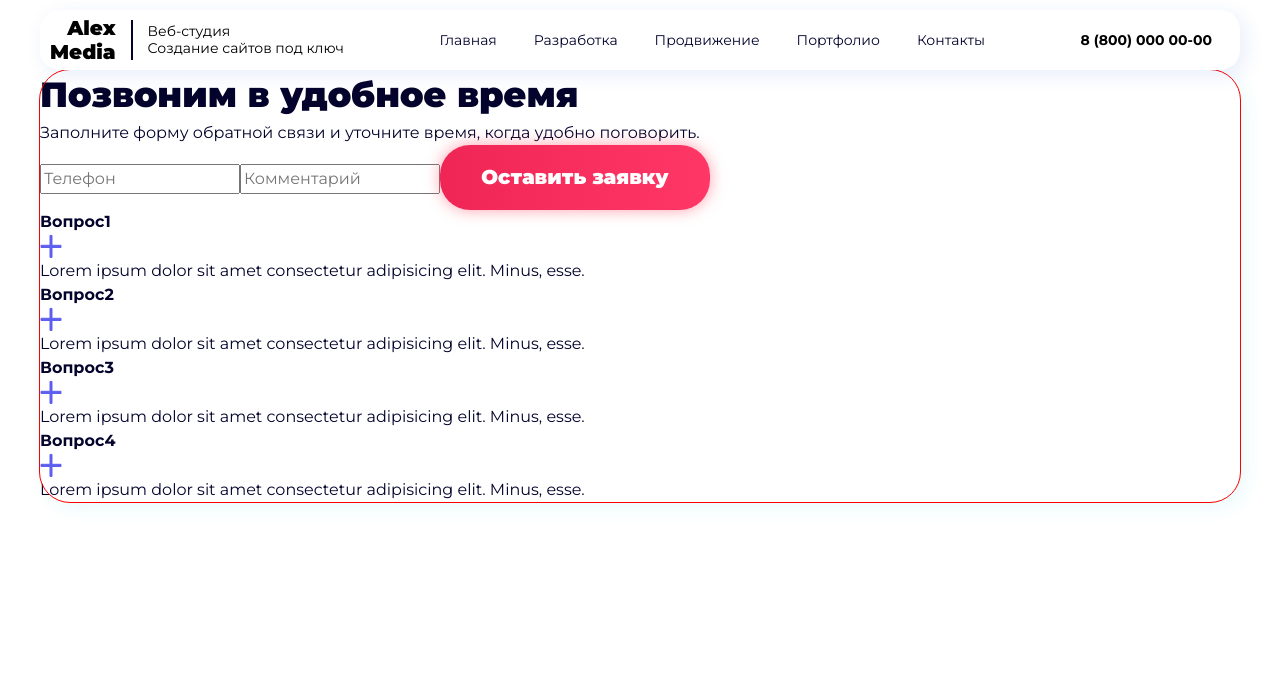
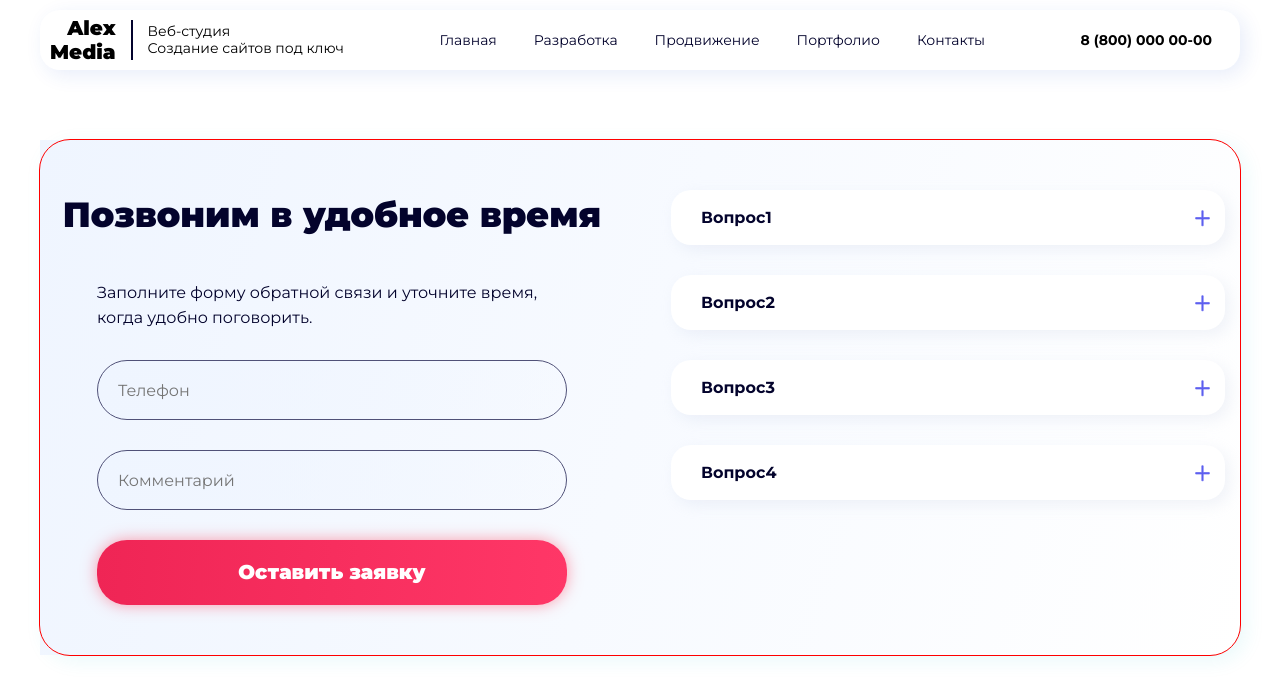
Before and after one commit to DenKuznets/testovoe-alexmedia, a React (Vite) app: page / in a window 1280 px wide. Shown: the top 698 px of the page. Built offline with nearby package versions, Linux system fonts and the light colour scheme.

Commit message:
form styler complete

```diff
--- a/src/components/Feedback.jsx
+++ b/src/components/Feedback.jsx
@@ -1,42 +1,74 @@
-import React, { useState } from "react";
+import { useState } from "react";
 import Button from "./styled/Button.styled";
 import StyledFeedback from "./styled/Feedback.styled";
+import Question from "./styled/Question.styled";
+import { AiOutlineExclamationCircle } from "react-icons/ai";
+import { IconContext } from "react-icons";
 
 const Feedback = () => {
-  const [open, setOpen] = useState(false);
+  const [correct, setCorrect] = useState(true);
+  const [showPopup, setShowPopup] = useState(false);
   let questionsText = [];
   for (let index = 0; index < 4; index++) {
     questionsText.push(`Вопрос${index + 1}`);
   }
   let questionElements = questionsText.map((obj, index) => {
-    return (
-      <div className="question" key={index}>
-        <h4>
-          {obj}
-          <img
-            onClick={() => setOpen(!open)}
-            src={open ? "./images/close-btn.svg" : "./images/open-btn.svg"}
-            alt=""
-          />
-        </h4>
-        <p>
-          Lorem ipsum dolor sit amet consectetur adipisicing elit. Minus, esse.
-        </p>
-      </div>
-    );
+    return <Question obj={obj} key={index} />;
   });
 
+  function handleSubmit(e) {
+    e.preventDefault();
+    let form = e.target;
+    let regexp =
+      /^(\+7|7|8)?[\s\-]?\(?[489][0-9]{2}\)?[\s\-]?[0-9]{3}[\s\-]?[0-9]{2}[\s\-]?[0-9]{2}$/;
+    console.log(regexp.test(form.elements.phone.value));
+    if (regexp.test(form.elements.phone.value)) {
+      form.submit();
+    } else {
+      setCorrect(false);
+    }
+  }
+
   return (
-    <StyledFeedback>
+    <StyledFeedback correct={correct}>
       <div className="form-container">
         <h2>Позвоним в удобное время</h2>
         <p>
           Заполните форму обратной связи и уточните время, когда удобно
           поговорить.
         </p>
-        <form>
-          <input placeholder="Телефон" type="number" />
-          <input placeholder="Комментарий" type="text" />
+        <form className="feedback-form" onSubmit={(e) => handleSubmit(e)}>
+          <input
+            onFocus={()=>setCorrect(true)}
+            className="form__phone"
+            name="phone"
+            required
+            placeholder="Телефон"
+            type="number"
+          />
+          <div className="incorrect-phone">
+            <span>
+              <IconContext.Provider
+                value={{
+                  size: "1em",
+                  color: "red",
+                  className: "close-btn",
+                }}
+              >
+                <div>
+                  <AiOutlineExclamationCircle />
+                </div>
+              </IconContext.Provider>
+            </span>
+            <p>Пожалуйста введите правильный номер телефона</p>
+          </div>
+          <input
+            className="form__comment"
+            name="comment"
+            required
+            placeholder="Комментарий"
+            type="text"
+          />
           <Button>Оставить заявку</Button>
         </form>
       </div>
--- a/src/components/styled/Feedback.styled.js
+++ b/src/components/styled/Feedback.styled.js
@@ -1,6 +1,83 @@
 import styled from "styled-components";
 
 const StyledFeedback = styled.div`
+  display: flex;
+  margin-top: 70px;
+  gap: 62px;
+  justify-content: space-between;
+  padding: 50px 15px;
+  background: linear-gradient(
+    106.35deg,
+    #eff5ff 0%,
+    rgba(194, 219, 255, 0) 100%
+  );
+  min-height: 507px;
+  @media (max-width: 768px) {
+    flex-direction: column;
+    justify-content: center;
+    align-items: center;
+  }
+  .form-container {
+    align-items: center;
+    flex: 1;
+    display: flex;
+    flex-direction: column;
+    width: 100%;
+    p {
+      margin-top: 40px;
+      max-width: 470px;
+    }
+    form {
+      display: flex;
+      flex-direction: column;
+      max-width: 470px;
+      width: 100%;
+      input {
+        width: 100%;
+        margin-top: 30px;
+        height: 60px;
+        border-radius: 30px;
+        border: 1px solid #505178;
+        padding: 0 20px;
+        background: linear-gradient(
+          106.35deg,
+          #eff5ff 0%,
+          rgba(194, 219, 255, 0) 100%
+        );
+      }
+      button {
+        margin-top: 30px;
+        width: 100%;
+      }
+    }
+  }
 
-`
-export default StyledFeedback
+  .form__phone {
+    outline: ${(props) => (props.correct ? "" : "2px solid red")};
+  }
+
+  .incorrect-phone {
+    display: ${(props) => (props.correct ? 'none' : "flex")};
+    margin-top: 5px;
+    color: red;
+    /* display: flex; */
+    align-items: center;
+    p {
+      margin: 0;
+      padding: 0;
+      font-size: 0.8em;
+    }
+
+    span {
+      margin-right: 10px;
+    }
+  }
+
+  .questions-container {
+    display: flex;
+    flex-direction: column;
+    flex: 1;
+    width: 100%;
+  }
+`;
+export default StyledFeedback;
--- /dev/null
+++ b/src/components/styled/Question.styled.jsx
@@ -0,0 +1,52 @@
+import { useState } from "react";
+import styled from "styled-components";
+
+const StyledQuestion = styled.div`
+  box-shadow: 5px 5px 15px rgba(187, 195, 221, 0.2);
+  border-radius: 20px;
+  background-color: #fff;
+  padding: 15px 15px 15px 30px;
+  margin-bottom: 30px;
+  min-height: 55px;
+  display: flex;
+  align-items: stretch;
+  justify-content: center;
+  flex-direction: column;
+  /* max-width: 570px; */
+  h4 {
+    justify-content: space-between;
+    display: flex;
+    img {
+      width: 15px;
+    }
+  }
+  p {
+    overflow: hidden;
+    /* display: ${(props) => (props.open ? "block" : "none")}; */
+    /* opacity: ${(props) => (props.open ? "1" : "0")}; */
+    max-height: ${(props) => (props.open ? "100px" : "0")};
+    /* padding-bottom: 15px; */
+    transition: all 0.3s;
+  }
+`;
+
+const Question = (props) => {
+  const [open, setOpen] = useState(false);
+  return (
+    <StyledQuestion open={open}>
+      <h4>
+        {props.obj}
+        <img
+          onClick={() => setOpen(!open)}
+          src={open ? "./images/close-btn.svg" : "./images/open-btn.svg"}
+          alt=""
+        />
+      </h4>
+      <p>
+        Lorem ipsum dolor sit amet consectetur adipisicing elit. Minus, esse.
+      </p>
+    </StyledQuestion>
+  );
+};
+
+export default Question;
```
Also changed, not shown: src/components/styled/Popup.styled.jsx (added).
